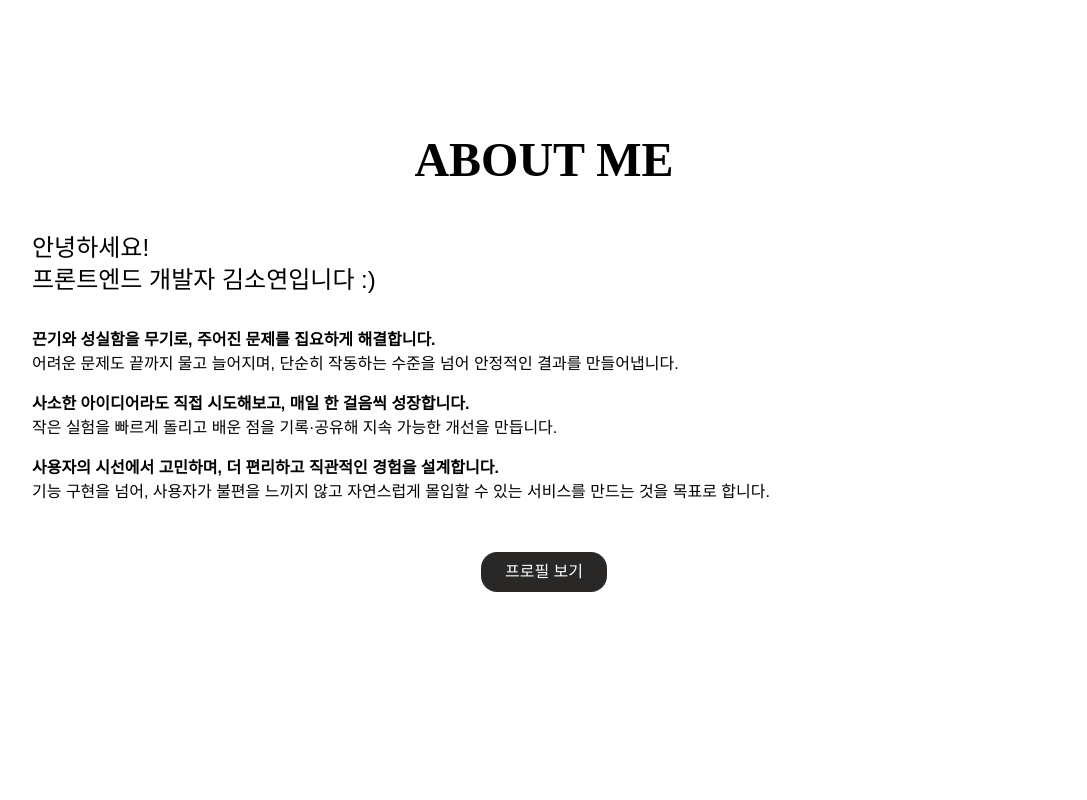
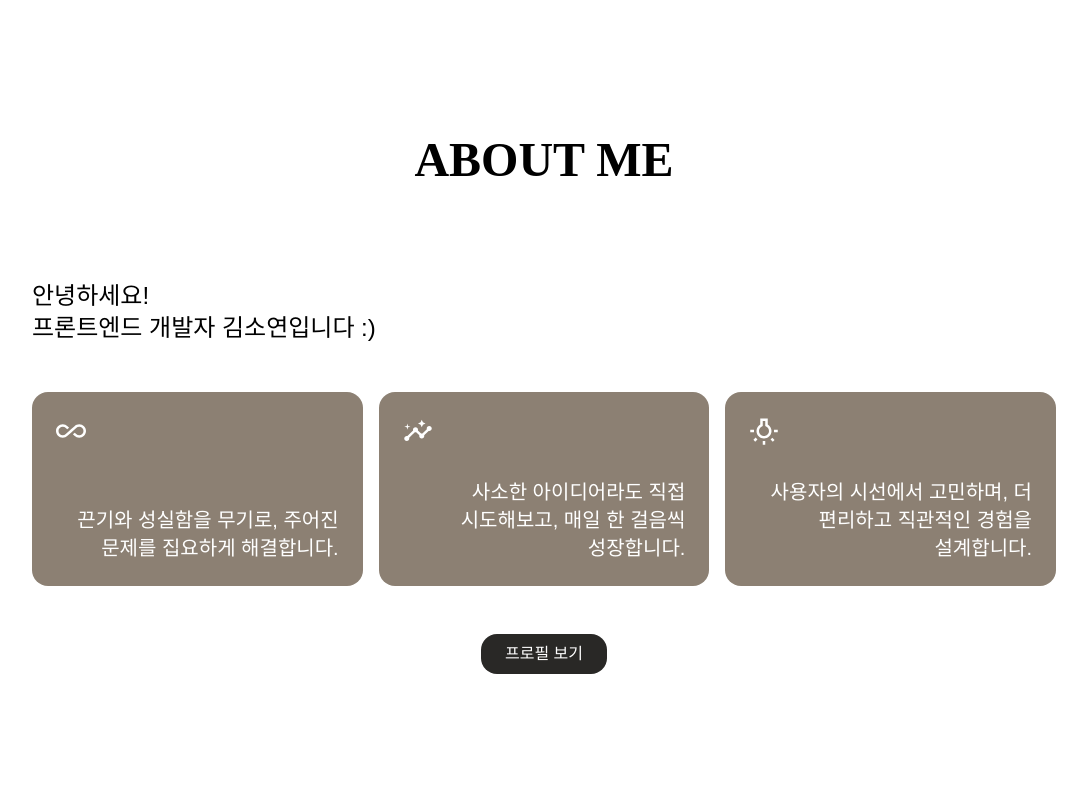
Before and after one commit to sykim0181/portfolio, a Next.js app: page / in a window 1280 px wide. Shown: the part 3080-3880 px from the top of the page, without its empty margins (96-1183 px from the left). Built offline with nearby package versions, Linux system fonts and the light colour scheme; a web font is replaced by a local one.

Commit message:
feat: About 섹션 수정

```diff
--- a/src/app/globals.css
+++ b/src/app/globals.css
@@ -11,8 +11,8 @@ html {
 body {
   --default-width: 80%;
   --max-width: 1024px;
-  --primary-color: #F9CDCE;
-  --secondary-color: #f68eab;
+  --primary-color: #f9cdce;
+  --secondary-color: #8c8073;
   --skeleton-color: rgba(206, 206, 206, 0.5);
   --bg-color: #292826;
 
--- a/src/components/home/NewProfile.tsx
+++ b/src/components/home/NewProfile.tsx
@@ -1,112 +1,92 @@
-import { cn } from "@/utils/cn";
-import Image from "next/image";
 import { motion } from "motion/react";
 import { appearMotionProps } from "@/constants/motion";
+import { useState } from "react";
+import ProfileModal from "./ProfileModal";
+import { cn } from "@/utils/cn";
+import {
+  MdAllInclusive,
+  MdInsights,
+  MdOutlineWbIncandescent,
+} from "react-icons/md";
+import { IconType } from "react-icons";
 
 const NewProfile = () => {
+  const [showProfileModal, setShowProfileModal] = useState(false);
+
   return (
-    <div className="w-(--default-width) max-w-(--max-width) min-h-dvh mx-auto flex flex-col py-4">
+    <div className="w-(--default-width) max-w-(--max-width) min-h-dvh mx-auto flex flex-col gap-12 py-4">
       <motion.h1
         className="text-5xl font-bold text-center font-[PartialSansKR-Regular]"
         {...appearMotionProps}
       >
         ABOUT ME
       </motion.h1>
+
       <motion.div className="text-2xl mt-12" {...appearMotionProps}>
         <div>안녕하세요!</div>
         <div>프론트엔드 개발자 김소연입니다 :)</div>
       </motion.div>
-      <div className="flex flex-col gap-4 relative mt-8">
-        <motion.div {...appearMotionProps}>
-          <p className="font-bold">
-            끈기와 성실함을 무기로, 주어진 문제를 집요하게 해결합니다.
-          </p>
-          <p>
-            어려운 문제도 끝까지 물고 늘어지며, 단순히 작동하는 수준을 넘어
-            안정적인 결과를 만들어냅니다.
-          </p>
-        </motion.div>
-        <motion.div {...appearMotionProps}>
-          <p className="font-bold">
-            사소한 아이디어라도 직접 시도해보고, 매일 한 걸음씩 성장합니다.
-          </p>
-          <p>
-            작은 실험을 빠르게 돌리고 배운 점을 기록·공유해 지속 가능한 개선을
-            만듭니다.
-          </p>
-        </motion.div>
-        <motion.div {...appearMotionProps}>
-          <p className="font-bold">
-            사용자의 시선에서 고민하며, 더 편리하고 직관적인 경험을 설계합니다.
-          </p>
-          <p>
-            기능 구현을 넘어, 사용자가 불편을 느끼지 않고 자연스럽게 몰입할 수
-            있는 서비스를 만드는 것을 목표로 합니다.
-          </p>
-        </motion.div>
 
-        {/* <div className="absolute w-full h-full grid grid-cols-6 grid-rows-4"></div> */}
+      <div className="grid grid-cols-2 sm:flex sm:flex-row gap-4">
+        <Item
+          icon={MdAllInclusive}
+          text={"끈기와 성실함을 무기로, 주어진 문제를 집요하게 해결합니다."}
+          className="row-start-1 col-start-2"
+        ></Item>
+        <Item
+          icon={MdInsights}
+          text={
+            "사소한 아이디어라도 직접 시도해보고, 매일 한 걸음씩 성장합니다."
+          }
+          className="row-start-2 col-start-1"
+        ></Item>
+        <Item
+          icon={MdOutlineWbIncandescent}
+          text={
+            "사용자의 시선에서 고민하며, 더 편리하고 직관적인 경험을 설계합니다."
+          }
+          className="row-start-2 col-start-2"
+        ></Item>
       </div>
+
       <motion.button
-        className="bg-(--bg-color) w-fit text-white px-6 py-2 rounded-2xl mx-auto mt-12"
+        className="bg-(--bg-color) w-fit text-white px-6 py-2 rounded-2xl mx-auto"
+        onClick={() => setShowProfileModal(true)}
         {...appearMotionProps}
       >
         프로필 보기
       </motion.button>
+
+      {showProfileModal && (
+        <ProfileModal onCloseModal={() => setShowProfileModal(false)} />
+      )}
     </div>
   );
-
-  // return (
-  //   <div className="w-full h-dvh relative">
-  //     <div className="w-full h-dvh flex justify-between">
-  //       <div className="flex-1 md:flex-none grid grid-rows-3 md:grid-cols-2">
-  //         <div className="w-full flex justify-start">
-  //           <ProfileImage src="/home/profile-img/1.jpg" />
-  //         </div>
-  //         <div className="w-full flex justify-end md:row-start-2 md:col-start-2">
-  //           <ProfileImage src="/home/profile-img/2.jpg" />
-  //         </div>
-  //         <div className="w-full flex justify-start md:row-start-3 md:col-start-1">
-  //           <ProfileImage src="/home/profile-img/3.jpg" className="" />
-  //         </div>
-  //       </div>
-
-  //       <div className="flex-1 md:flex-none grid grid-rows-3 md:grid-cols-2">
-  //         <div className="w-full flex justify-end md:col-start-2">
-  //           <ProfileImage src="/home/profile-img/4.jpg" />
-  //         </div>
-  //         <div className="w-full flex justify-start md:row-start-2 md:col-start-1">
-  //           <ProfileImage src="/home/profile-img/5.jpg" />
-  //         </div>
-  //         <div className="w-full flex justify-end md:row-start-3 md:col-start-2">
-  //           <ProfileImage src="/home/profile-img/6.jpg" />
-  //         </div>
-  //       </div>
-  //     </div>
-  //     <div className="absolute top-1/2 left-1/2 transform -translate-x-1/2 -translate-y-1/2 mix-blend-difference">
-  //       {/* 소개 문구 */}
-  //     </div>
-  //   </div>
-  // );
 };
 
-// const ProfileImage = ({
-//   src,
-//   className,
-// }: {
-//   src: string;
-//   className?: string;
-// }) => {
-//   return (
-//     <div
-//       className={cn(
-//         "h-full aspect-square overflow-hidden relative rounded-full",
-//         className
-//       )}
-//     >
-//       <Image src={src} alt="이미지" fill />
-//     </div>
-//   );
-// };
+const Item = ({
+  text,
+  className,
+  icon: Icon,
+}: {
+  text: string;
+  className?: string;
+  icon: IconType;
+}) => {
+  return (
+    <motion.div
+      className={cn(
+        "w-full aspect-square lg:aspect-auto p-4 lg:p-6 rounded-2xl flex flex-col justify-between lg:gap-8 bg-(--secondary-color) text-white",
+        className
+      )}
+      {...appearMotionProps}
+    >
+      <Icon className="text-3xl" />
+      <span className="md:text-xl text-right text-pretty break-keep">
+        {text}
+      </span>
+    </motion.div>
+  );
+};
 
 export default NewProfile;
--- /dev/null
+++ b/src/components/home/ProfileModal.tsx
@@ -0,0 +1,23 @@
+import { Root } from "../common/Modal";
+import { motion } from "motion/react";
+
+interface ProfileModalProps {
+  onCloseModal: () => void;
+}
+
+const ProfileModal = ({ onCloseModal }: ProfileModalProps) => {
+  return (
+    <Root onCloseModal={onCloseModal}>
+      <motion.div
+        className="w-[calc(100%-1rem)] h-[calc(100%-1rem)] absolute top-1/2 left-1/2 transform -translate-x-1/2 -translate-y-1/2 bg-white rounded-2xl p-4"
+        initial={{ opacity: 0 }}
+        animate={{ opacity: 1 }}
+        exit={{ opacity: 0 }}
+      >
+        <div>프로필 모달</div>
+      </motion.div>
+    </Root>
+  );
+};
+
+export default ProfileModal;
```
